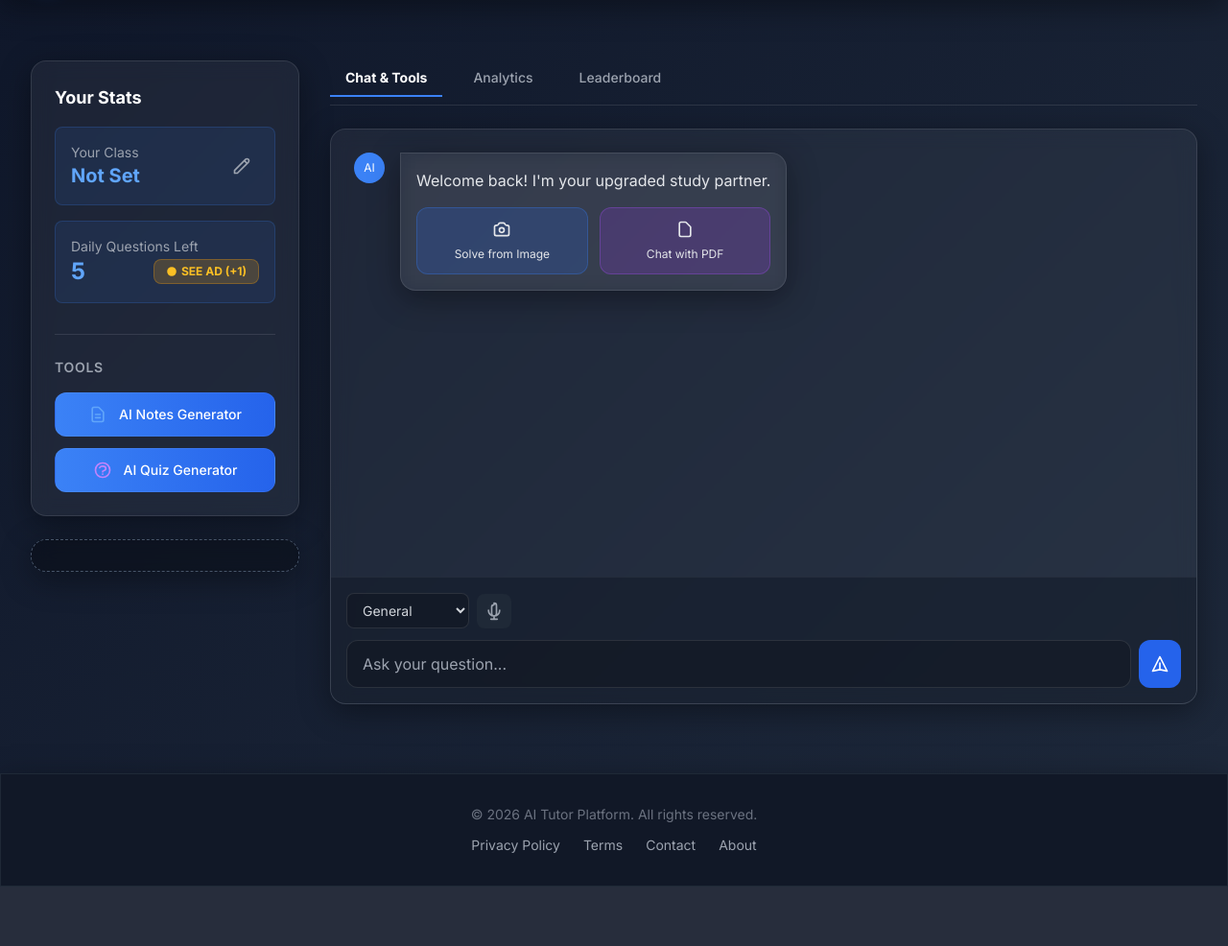
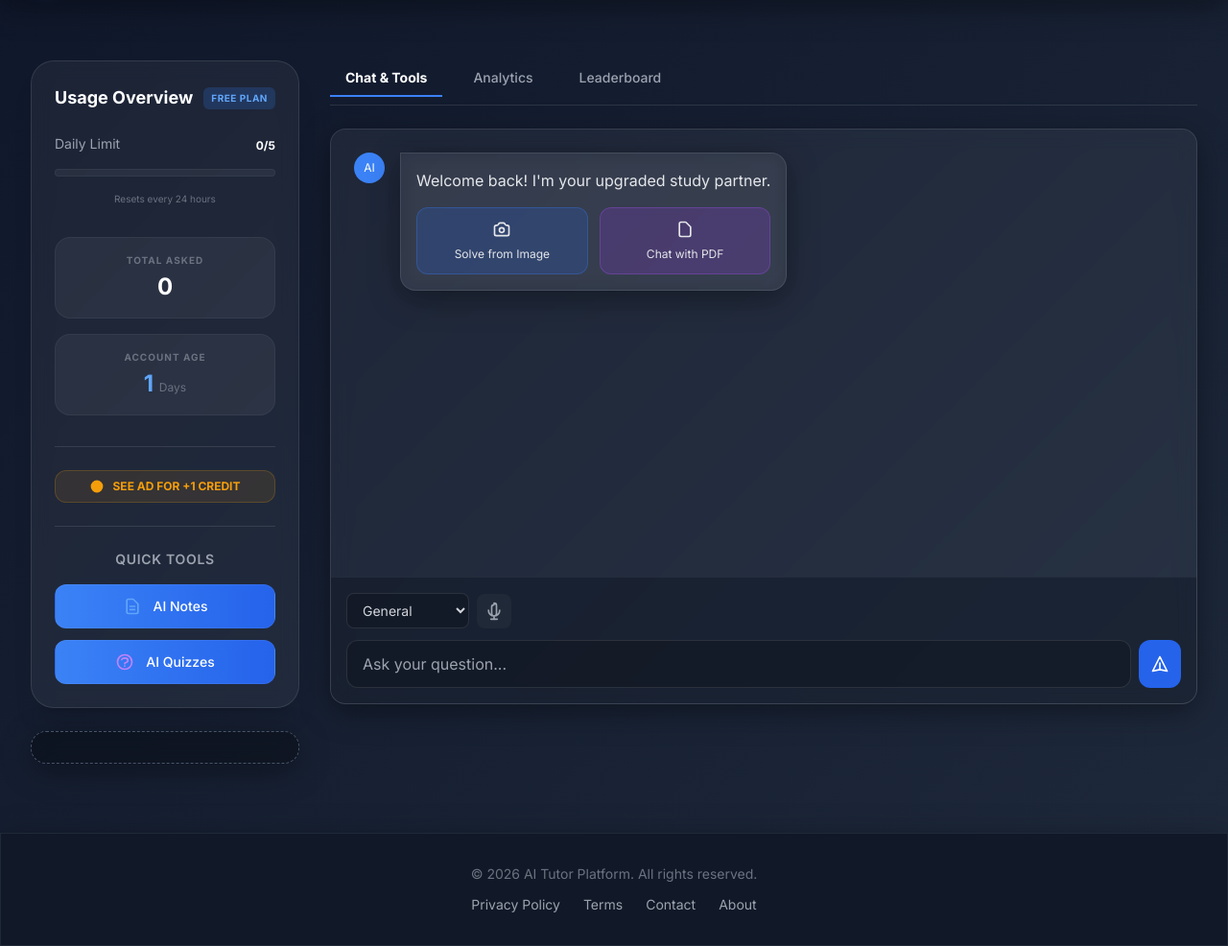
Before and after one commit to ROHANDEV-web/SCHOOL-AI-ASSISTANCE, a Flask app: page /dashboard in a window 1280 px wide. Shown: the part 65-1051 px from the top of the page at 96% size. Before the commit the page ends 988 px from the top, so only its background shows below. Run offline with Flask 3, Linux system fonts and the light colour scheme; the visitor is signed in with stand-in values (Sample User, id 1); some libraries are stand-ins or nearby versions.

Commit message:
Upgrade dashboard to SaaS-style with usage metrics and model updates

```diff
--- a/app.py
+++ b/app.py
@@ -197,7 +197,21 @@ def logout():
 @login_required
 def dashboard():
     check_daily_reset(current_user)
-    return render_template('dashboard.html', user=current_user)
+
+    # Calculate account age
+    if current_user.account_created_at:
+        delta = datetime.utcnow() - current_user.account_created_at
+        account_age_days = max(delta.days, 1) # Min 1 day for new accounts
+    else:
+        account_age_days = 1
+
+    usage_percent = round((current_user.questions_today / current_user.daily_limit) * 100) if current_user.daily_limit > 0 else 0
+
+    return render_template('dashboard.html',
+                           user=current_user,
+                           account_age=account_age_days,
+                           usage_percent=usage_percent,
+                           remaining=current_user.daily_limit - current_user.questions_today)
 
 
 # -------------------------
@@ -249,6 +263,7 @@ def ask_ai():
         answer = chat_completion.choices[0].message.content
 
         current_user.questions_today += 1
+        current_user.total_questions_asked = (current_user.total_questions_asked or 0) + 1
         add_xp(current_user, 10, subject=subject, action="Asked Question")
         db.session.commit()
 
@@ -295,6 +310,7 @@ def generate_notes():
         )
         notes_content = chat_completion.choices[0].message.content
         current_user.questions_today += 1
+        current_user.total_questions_asked = (current_user.total_questions_asked or 0) + 1
         add_xp(current_user, 20, subject=subject, action="Generated Notes")
         db.session.commit()
 
@@ -341,6 +357,7 @@ def generate_quiz():
         import json
         quiz_json = json.loads(chat_completion.choices[0].message.content)
         current_user.questions_today += 1
+        current_user.total_questions_asked = (current_user.total_questions_asked or 0) + 1
         add_xp(current_user, 15, subject=subject, action="Generated Quiz")
         db.session.commit()
 
@@ -439,6 +456,7 @@ def vision_ask():
         )
         answer = completion.choices[0].message.content
         current_user.questions_today += 1
+        current_user.total_questions_asked = (current_user.total_questions_asked or 0) + 1
         add_xp(current_user, 15, subject="Image OCR", action="Asked via Image")
         return jsonify({'answer': answer, 'questions_left': current_user.daily_limit - current_user.questions_today})
     except Exception as e:
@@ -463,6 +481,7 @@ def pdf_chat():
         )
         answer = chat_completion.choices[0].message.content
         current_user.questions_today += 1
+        current_user.total_questions_asked = (current_user.total_questions_asked or 0) + 1
         add_xp(current_user, 20, subject="PDF Analysis", action="Consulted PDF")
         return jsonify({'answer': answer, 'questions_left': current_user.daily_limit - current_user.questions_today})
     except Exception as e: return jsonify({'error': str(e)}), 500
--- a/models.py
+++ b/models.py
@@ -14,6 +14,10 @@ class User(UserMixin, db.Model):
     last_active_date = db.Column(db.Date, default=date.today)
     daily_limit = db.Column(db.Integer, default=5)
     student_class = db.Column(db.String(50), nullable=True)
+
+    # usage/SaaS tracking
+    total_questions_asked = db.Column(db.Integer, default=0)
+    account_created_at = db.Column(db.DateTime, default=datetime.utcnow)
 
     # Gamification
     xp = db.Column(db.Integer, default=0)
--- a/templates/dashboard.html
+++ b/templates/dashboard.html
@@ -3,45 +3,61 @@
 {% block content %}
 <div class="max-w-7xl mx-auto px-4 sm:px-6 lg:px-8 py-8">
     <div class="grid lg:grid-cols-12 gap-8">
-        <!-- Sidebar / Ad Space -->
+        <!-- Sidebar / SaaS Stats -->
         <div class="lg:col-span-3 space-y-6">
-            <div class="glass-panel rounded-2xl p-6">
-                <h3 class="text-lg font-bold text-white mb-4">Your Stats</h3>
-                <div class="space-y-4">
+            <div class="glass-panel rounded-3xl p-6 border border-white/10 shadow-xl">
+                <div class="flex items-center justify-between mb-6">
+                    <h3 class="text-lg font-bold text-white">Usage Overview</h3>
+                    <span
+                        class="px-2 py-1 bg-blue-500/20 text-blue-400 text-[10px] font-bold uppercase rounded-md tracking-wider">Free
+                        Plan</span>
+                </div>
+
+                <!-- Daily Usage Progress -->
+                <div class="space-y-4 mb-8">
+                    <div class="flex justify-between items-end">
+                        <div class="text-sm text-gray-400">Daily Limit</div>
+                        <div class="text-xs font-bold text-white">{{ user.questions_today }}/{{ user.daily_limit }}
+                        </div>
+                    </div>
+                    <div class="w-full bg-white/5 rounded-full h-2 overflow-hidden border border-white/5">
+                        <div class="bg-gradient-to-r from-blue-500 to-indigo-600 h-full rounded-full transition-all duration-1000"
+                            style="width: {{ usage_percent }}%"></div>
+                    </div>
+                    <p class="text-[10px] text-gray-500 text-center">Resets every 24 hours</p>
+                </div>
+
+                <!-- Metric Cards -->
+                <div class="grid grid-cols-1 gap-4">
                     <div
-                        class="bg-blue-500/10 rounded-lg p-4 border border-blue-500/20 flex justify-between items-center">
-                        <div>
-                            <div class="text-sm text-gray-400">Your Class</div>
-                            <div class="text-xl font-bold text-blue-400" id="current-class-display">{{
-                                user.student_class or 'Not Set' }}</div>
+                        class="bg-white/5 rounded-2xl p-4 border border-white/5 flex flex-col items-center text-center">
+                        <div class="text-[10px] font-bold text-gray-500 uppercase tracking-widest mb-1">Total Asked
                         </div>
-                        <button onclick="openUpdateClassModal()"
-                            class="p-2 hover:bg-white/10 rounded-lg transition-colors">
-                            <svg class="w-5 h-5 text-gray-400" fill="none" stroke="currentColor" viewBox="0 0 24 24">
-                                <path stroke-linecap="round" stroke-linejoin="round" stroke-width="2"
-                                    d="M15.232 5.232l3.536 3.536m-2.036-5.036a2.5 2.5 0 113.536 3.536L6.5 21.036H3v-3.572L16.732 3.732z" />
-                            </svg>
-                        </button>
+                        <div class="text-2xl font-bold text-white">{{ user.total_questions_asked or 0 }}</div>
                     </div>
-                    <div class="bg-blue-500/10 rounded-lg p-4 border border-blue-500/20">
-                        <div class="text-sm text-gray-400">Daily Questions Left</div>
-                        <div class="flex items-center justify-between">
-                            <div class="text-2xl font-bold text-blue-400" id="dash-credits">{{ user.daily_limit -
-                                user.questions_today }}</div>
-                            <button onclick="startAdFlow()"
-                                class="px-3 py-1 bg-amber-500/20 border border-amber-500/30 rounded-lg text-xs font-bold text-amber-400 hover:bg-amber-500/30 transition-all flex items-center gap-1">
-                                <svg class="w-3 h-3" fill="currentColor" viewBox="0 0 20 20">
-                                    <path
-                                        d="M10 18a8 8 0 100-16 8 8 0 000 16zM9.555 7.168A1 1 0 008 8v4a1 1 0 001.555.832l3-2a1 1 0 000-1.664l-3-2z" />
-                                </svg>
-                                SEE AD (+1)
-                            </button>
+                    <div
+                        class="bg-white/5 rounded-2xl p-4 border border-white/5 flex flex-col items-center text-center">
+                        <div class="text-[10px] font-bold text-gray-500 uppercase tracking-widest mb-1">Account Age
                         </div>
+                        <div class="text-2xl font-bold text-blue-400">{{ account_age }} <span
+                                class="text-xs font-normal text-gray-500">Days</span></div>
                     </div>
                 </div>
 
-                <div class="mt-8 pt-6 border-t border-white/10">
-                    <h3 class="text-sm font-semibold text-gray-400 uppercase tracking-wider mb-4">Tools</h3>
+                <div class="mt-8 pt-6 border-t border-white/10 text-center">
+                    <button onclick="startAdFlow()"
+                        class="w-full py-2 bg-amber-500/10 border border-amber-500/20 rounded-xl text-xs font-bold text-amber-500 hover:bg-amber-500/20 transition-all flex items-center justify-center gap-2">
+                        <svg class="w-4 h-4" fill="currentColor" viewBox="0 0 20 20">
+                            <path
+                                d="M10 18a8 8 0 100-16 8 8 0 000 16zM9.555 7.168A1 1 0 008 8v4a1 1 0 001.555.832l3-2a1 1 0 000-1.664l-3-2z" />
+                        </svg>
+                        SEE AD FOR +1 CREDIT
+                    </button>
+                </div>
+
+                <div class="mt-6 pt-6 border-t border-white/10">
+                    <h3 class="text-sm font-semibold text-gray-400 uppercase tracking-wider mb-4 text-center">Quick
+                        Tools</h3>
                     <div class="space-y-3">
                         <button onclick="openToolModal('notes')"
                             class="w-full py-3 glass-btn hover:bg-blue-600/20 text-white rounded-xl text-sm font-medium transition-all flex items-center justify-center gap-3 border border-white/5">
@@ -49,7 +65,7 @@
                                 <path stroke-linecap="round" stroke-linejoin="round" stroke-width="2"
                                     d="M9 12h6m-6 4h6m2 5H7a2 2 0 01-2-2V5a2 2 0 012-2h5.586a1 1 0 01.707.293l5.414 5.414a1 1 0 01.293.707V19a2 2 0 01-2 2z" />
                             </svg>
-                            AI Notes Generator
+                            AI Notes
                         </button>
                         <button onclick="openToolModal('quiz')"
                             class="w-full py-3 glass-btn hover:bg-purple-600/20 text-white rounded-xl text-sm font-medium transition-all flex items-center justify-center gap-3 border border-white/5">
@@ -57,7 +73,7 @@
                                 <path stroke-linecap="round" stroke-linejoin="round" stroke-width="2"
                                     d="M8.228 9c.549-1.165 2.03-2 3.772-2 2.21 0 4 1.343 4 3 0 1.4-1.278 2.575-3.006 2.907-.542.104-.994.54-.994 1.093m0 3h.01M21 12a9 9 0 11-18 0 9 9 0 0118 0z" />
                             </svg>
-                            AI Quiz Generator
+                            AI Quizzes
                         </button>
                     </div>
                 </div>
```
